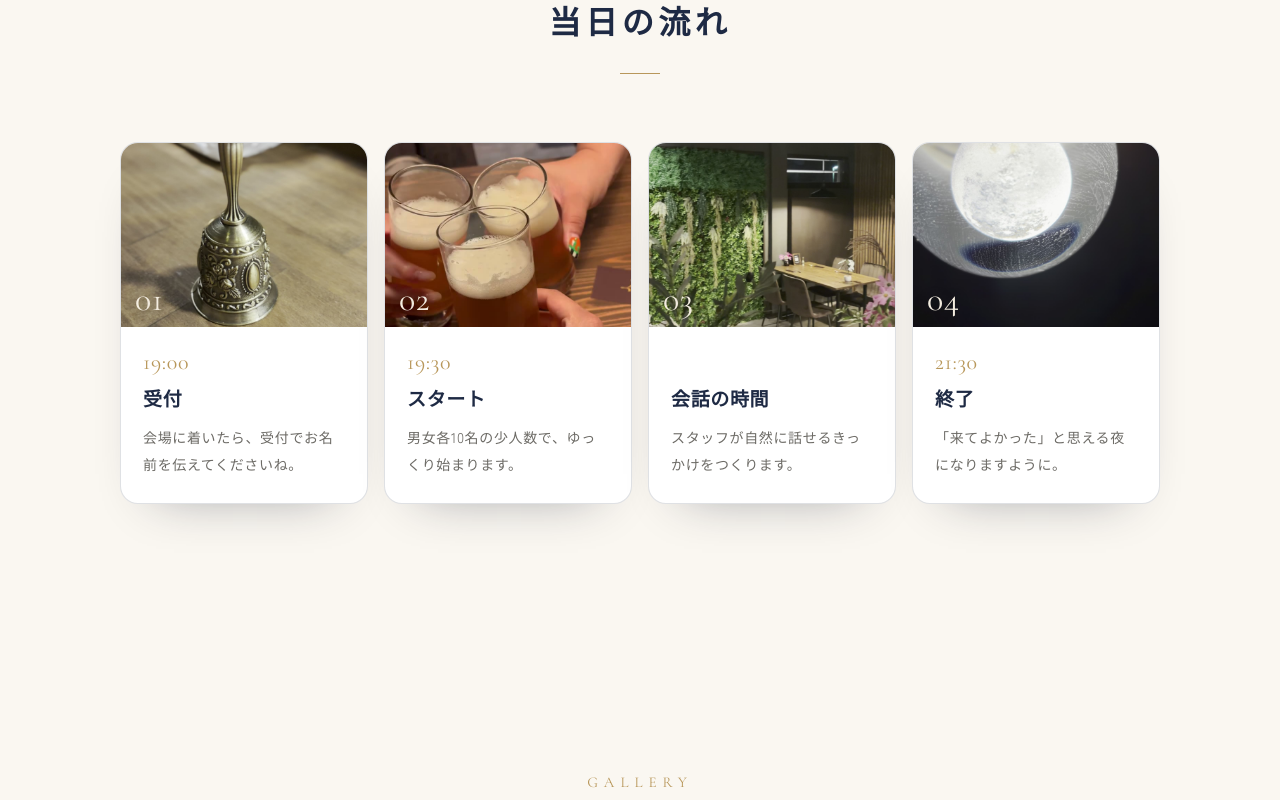
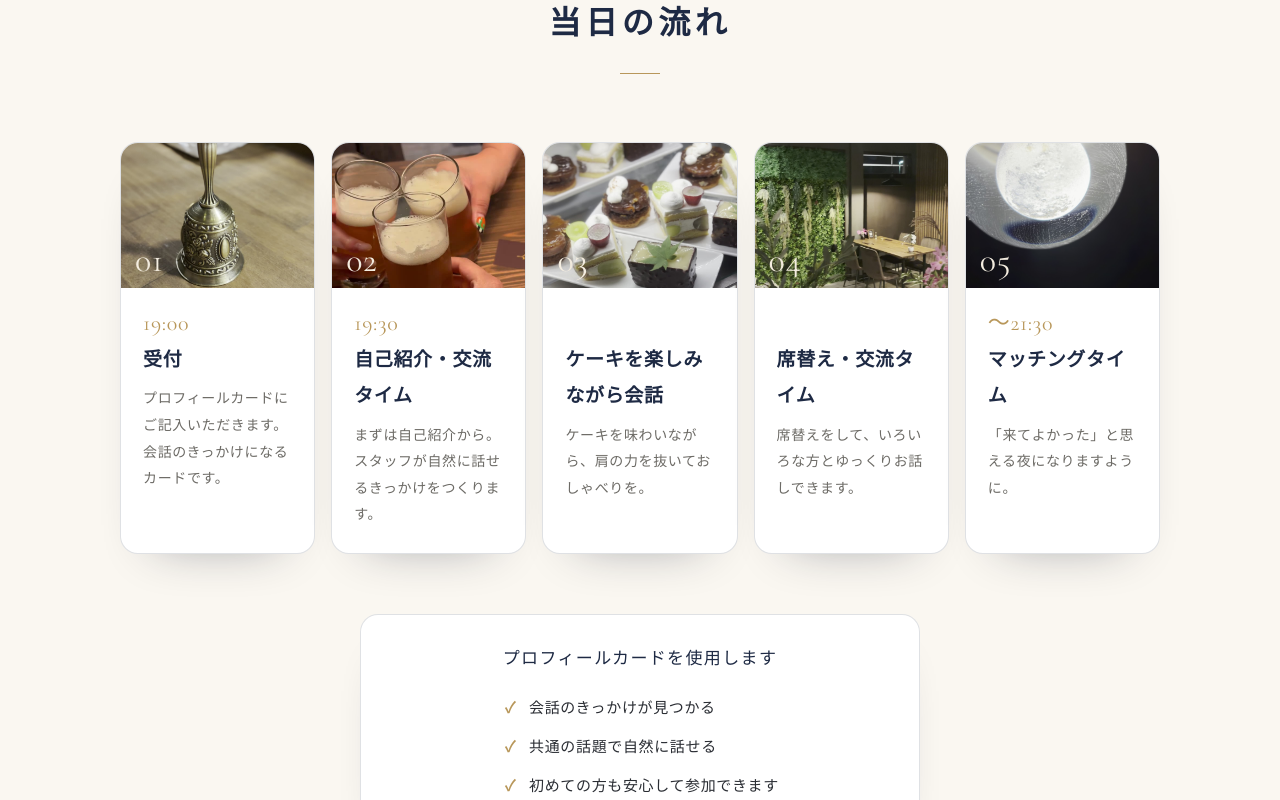
Before and after one commit to enplus-ibara/enplus-ibara.github.io, a React (Vite) app: page / in a window 1280 px wide. Shown: the part 5558-6358 px from the top of the page. Built offline with nearby package versions, Linux system fonts and the light colour scheme.

Commit message:
当日の流れをチラシに合わせて5段階に（プロフィールカードの案内を追加）

```diff
--- a/src/App.jsx
+++ b/src/App.jsx
@@ -10,7 +10,7 @@ import {
   animate,
 } from 'motion/react'
 import {
-  FORM_URL, INSTAGRAM_URL, DM_URL, events, flow, faqs,
+  FORM_URL, INSTAGRAM_URL, DM_URL, events, flow, profileCard, faqs,
   heroSlides, scenes, gallery, galleryUmozon, galleryFood,
 } from './data'
 
@@ -549,6 +549,12 @@ function Flow() {
       </div>
       <div className="flow-progress" aria-hidden><motion.i style={{ scaleX: scrollXProgress }} /></div>
       <p className="flow-hint" aria-hidden>← スワイプして見る →</p>
+      <Reveal className="profile-card">
+        <p className="profile-card-title">{profileCard.title}</p>
+        <ul>
+          {profileCard.points.map((p) => <li key={p}>{p}</li>)}
+        </ul>
+      </Reveal>
     </section>
   )
 }
--- a/src/data.js
+++ b/src/data.js
@@ -41,12 +41,20 @@ export const events = [
   },
 ]
 
+// 当日の流れ（2026-11-26 運営のチラシ画像〔受付→自己紹介・交流→ケーキ→席替え→マッチング〕に合わせた）
 export const flow = [
-  { time: '19:00', title: '受付', text: '会場に着いたら、受付でお名前を伝えてくださいね。', photo: 'img/s_bell.jpg' },
-  { time: '19:30', title: 'スタート', text: '男女各10名の少人数で、ゆっくり始まります。', photo: 'img/toast.jpg' },
-  { time: '', title: '会話の時間', text: 'スタッフが自然に話せるきっかけをつくります。', photo: 'img/n_green_table.jpg' },
-  { time: '21:30', title: '終了', text: '「来てよかった」と思える夜になりますように。', photo: 'img/n_moon_low.jpg' },
+  { time: '19:00', title: '受付', text: 'プロフィールカードにご記入いただきます。会話のきっかけになるカードです。', photo: 'img/s_bell.jpg' },
+  { time: '19:30', title: '自己紹介・交流タイム', text: 'まずは自己紹介から。スタッフが自然に話せるきっかけをつくります。', photo: 'img/toast.jpg' },
+  { time: '', title: 'ケーキを楽しみながら会話', text: 'ケーキを味わいながら、肩の力を抜いておしゃべりを。', photo: 'img/n_cake_up.jpg' },
+  { time: '', title: '席替え・交流タイム', text: '席替えをして、いろいろな方とゆっくりお話しできます。', photo: 'img/n_green_table.jpg' },
+  { time: '〜21:30', title: 'マッチングタイム', text: '「来てよかった」と思える夜になりますように。', photo: 'img/n_moon_low.jpg' },
 ]
+
+// 当日の流れの下に出す「プロフィールカード」の案内
+export const profileCard = {
+  title: 'プロフィールカードを使用します',
+  points: ['会話のきっかけが見つかる', '共通の話題で自然に話せる', '初めての方も安心して参加できます'],
+}
 
 export const faqs = [
   {
--- a/src/index.css
+++ b/src/index.css
@@ -294,7 +294,7 @@ button { font: inherit; color: inherit; }
 .flow-progress i { display: block; height: 100%; background: var(--gold); transform-origin: left; }
 .flow-hint { text-align: center; font-size: 11px; color: var(--muted); letter-spacing: 0.2em; margin-top: 10px; }
 @media (min-width: 900px) {
-  .flow-track { grid-auto-flow: row; grid-template-columns: repeat(4, 1fr); overflow: visible; margin: 0; padding: 4px 0 24px; }
+  .flow-track { grid-auto-flow: row; grid-template-columns: repeat(5, 1fr); overflow: visible; margin: 0; padding: 4px 0 24px; }
   .flow-progress, .flow-hint { display: none; }
 }
 
@@ -484,3 +484,13 @@ button { font: inherit; color: inherit; }
 /* 開催情報：補足の一文（占いなど）と、改行を含む値 */
 .ev-lead { margin: -8px 0 24px; font-size: 0.92rem; line-height: 1.9; color: var(--navy); white-space: pre-line; }
 .ev-row dd { white-space: pre-line; }
+
+/* 当日の流れ：プロフィールカードの案内 */
+.profile-card {
+  max-width: 560px; margin: 36px auto 0; padding: 26px 28px; background: #fff;
+  border: 1px solid var(--line); border-radius: 18px; box-shadow: 0 24px 50px -36px rgba(19,27,46,0.45);
+}
+.profile-card-title { text-align: center; color: var(--navy); font-size: 17px; letter-spacing: 0.08em; margin-bottom: 14px; }
+.profile-card ul { list-style: none; margin: 0 auto; padding: 0; width: fit-content; }
+.profile-card li { position: relative; padding: 6px 0 6px 28px; font-size: 15px; line-height: 1.8; }
+.profile-card li::before { content: '✓'; position: absolute; left: 4px; top: 6px; color: var(--gold); font-weight: 600; }
```
Also changed, not shown: public/img/n_cake_up.jpg (added).
